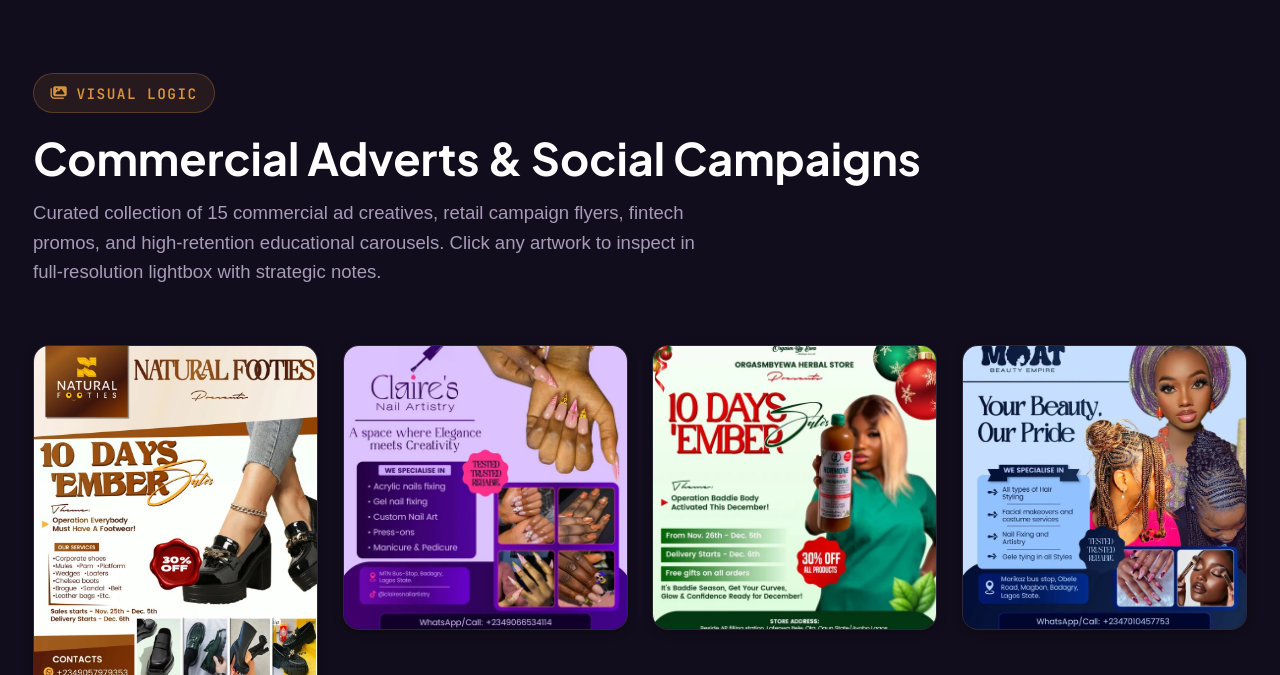
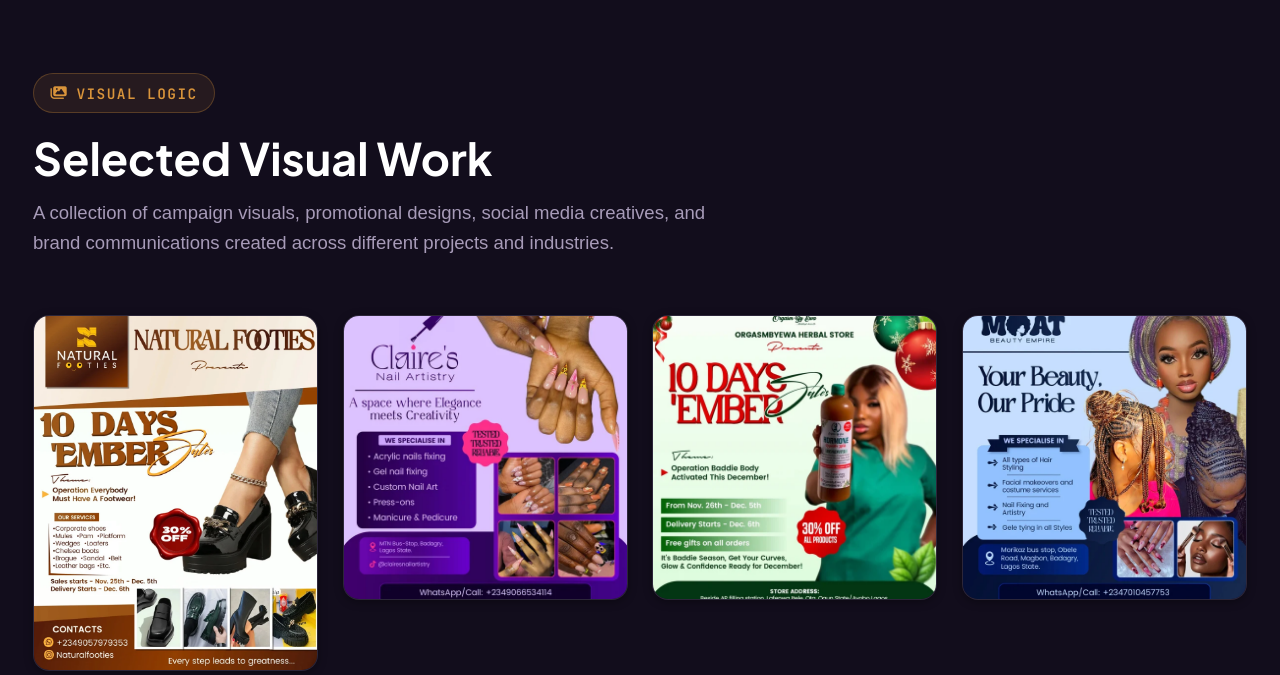
Before and after one commit to Enigma-star1/Portfolio, a plain HTML site: page index.html in a window 1280 px wide. Shown: the part 6780-7455 px from the top of the page. Drawn offline with Linux system fonts and the light colour scheme; a web font is replaced by a local one.

Commit message:
refactor: update Selected Visual Work header and subtitle in gallery section

```diff
--- a/index.html
+++ b/index.html
@@ -657,10 +657,9 @@
       <div class="container">
         <div class="section-header">
           <span class="section-tag"><i class="fa-solid fa-images"></i> Visual Logic</span>
-          <h2 class="section-title">Commercial Adverts & Social Campaigns</h2>
+          <h2 class="section-title">Selected Visual Work</h2>
           <p class="section-subtitle">
-            Curated collection of 15 commercial ad creatives, retail campaign flyers, fintech promos, and high-retention
-            educational carousels. Click any artwork to inspect in full-resolution lightbox with strategic notes.
+            A collection of campaign visuals, promotional designs, social media creatives, and brand communications created across different projects and industries.
           </p>
         </div>
 
```
